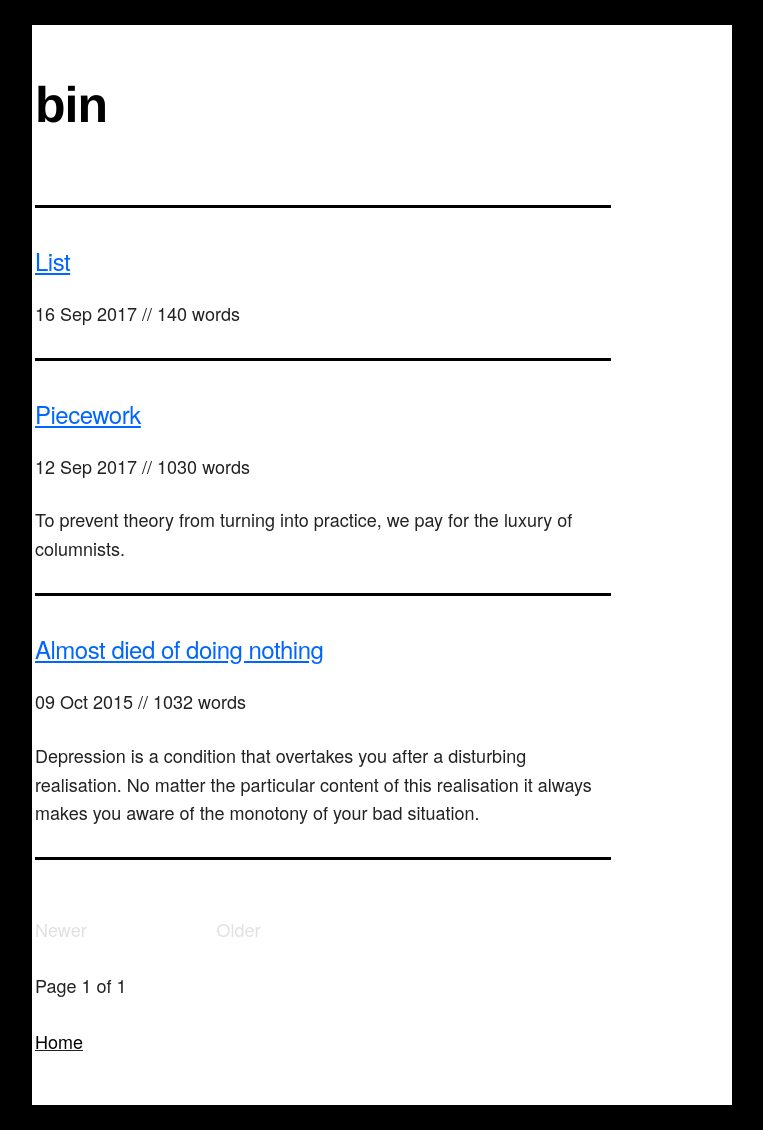
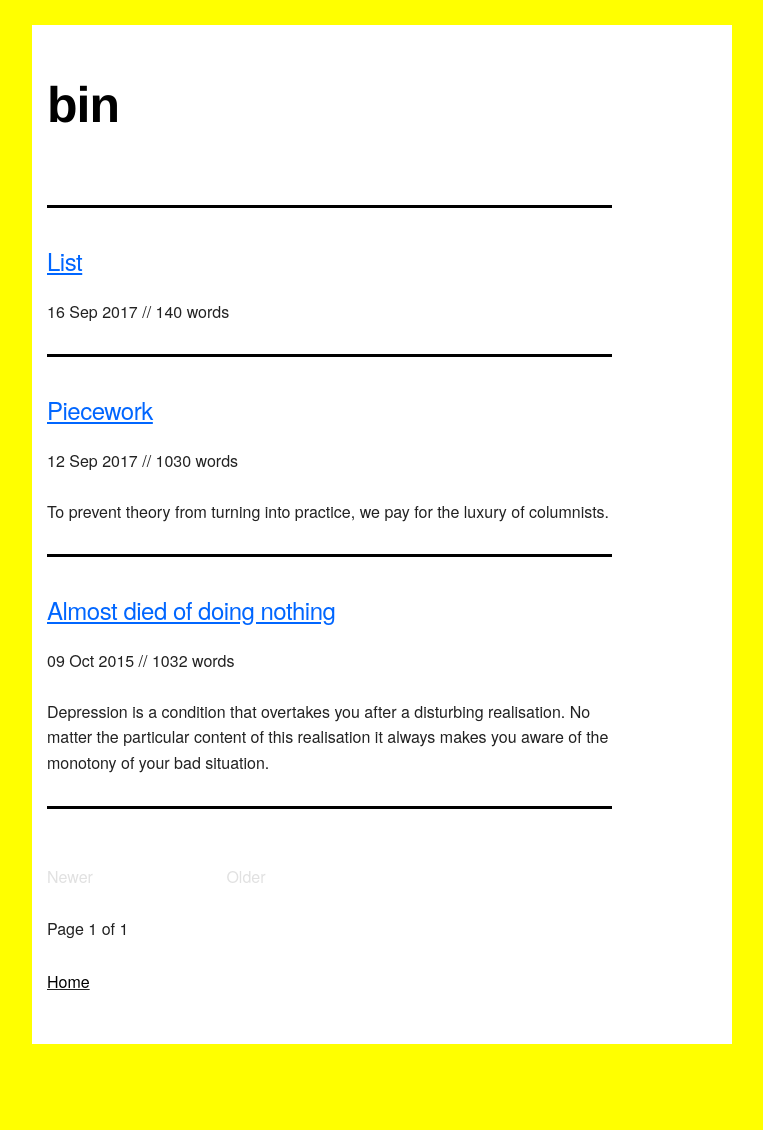
Before and after one commit to mt-trash/mt-trash.github.io, a Jekyll site: the page built from index.html, in a window 1280 px wide. Shown: the whole page, without its empty margins (258-1021 px from the left). Built offline with Jekyll 4.4.1, drawn with Linux system fonts in a browser that asks for light colours; the list of posts is cut into pages by our own code; after the commit the page ends 1069 px from its top, so only the background shows below that.

Commit message:
reduce font size

```diff
--- a/css/skeleton.css
+++ b/css/skeleton.css
@@ -121,19 +121,19 @@
 html {
   font-size: 62.5%; }
 body {
-  font-size: 1.8em; /* currently ems cause chrome bug misinterpreting rems on body element */
+  font-size: 1.6em; /* currently ems cause chrome bug misinterpreting rems on body element */
   line-height: 1.6;
   font-weight: 400;
   font-family: "HelveticaNeue", "Helvetica Neue", Helvetica, Arial, sans-serif;
   color: #222222;
-  background-color: #000000; }
+  background-color: #ffff00; }
 div {
   background-color: #ffffff;
   border-left-style: solid;
   border-right-style: none;
   border-top-style: solid;
   border-bottom-style: solid;
-  border-left-width: 1px;
+  border-left-width: 5px;
   border-top-width: 5px;
   border-bottom-width: 5px;
   border-color: #ffffff; }
```
